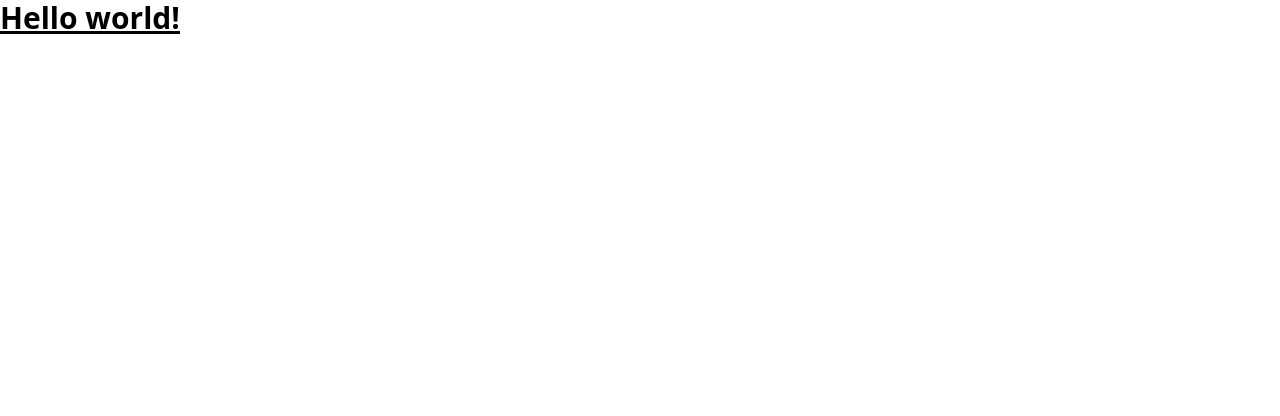
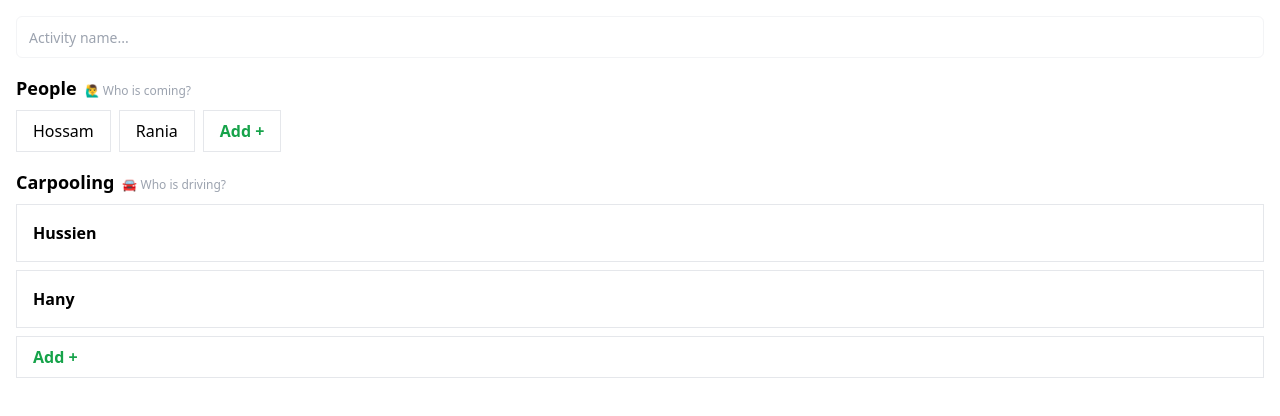
Before and after one commit to hossammourad/activity-planner, a React (Vite) app: page / in a window 1280 px wide. Shown: the top 416 px of the page. Built offline with nearby package versions, Linux system fonts and the light colour scheme.

Commit message:
render people, cars and drag and drop people into cars

```diff
--- /dev/null
+++ b/src/App.tsx
@@ -0,0 +1,99 @@
+import { useState } from "react";
+
+const App = () => {
+  const [people, setPeople] = useState<string[]>(["Hossam", "Rania"]);
+  const [cars, setCars] = useState<{ [key: string]: string[]; }>({ "Hussien": [], "Hany": [] });``
+  const [draggedValue, setDraggedValue] = useState("");
+
+  const renderCars = () => {
+    return Object.keys(cars).map(x => {
+      return (
+        <span
+          key={x}
+          className="border p-4"
+          onDragOver={e => e.preventDefault()}
+          onDrop={(e) => onDrop(e, x)}
+        >
+          <p className="font-semibold" onDrop={(e) => onDrop(e, x)}>{x}</p>
+          {cars[x].length > 0 &&
+            <span className="flex gap-2 mt-2" onDrop={(e) => onDrop(e, x)}>
+              {cars[x].map(y => <span key={y} onDrop={(e) => onDrop(e, x)} className="bg-blue-100 px-4 py-2">{y}</span>)}
+            </span>
+          }
+        </span>
+      );
+    });
+  };
+
+  const renderPeople = () => {
+    return people.map(x => {
+      return <span key={x} className="border px-4 py-2" draggable onDragStart={() => onDragStart(x)}>{x}</span>;
+    });
+  };
+
+  const onDragStart = (x: string) => {
+    setDraggedValue(x);
+  };
+
+  const onDrop = (e: React.DragEvent, carName: string) => {
+    e.stopPropagation();
+    if (!carName || cars[carName].includes(draggedValue)) return;
+    if (!cars[carName]) setCars({ ...cars, [carName]: [draggedValue] });
+    if (cars[carName]) setCars({ ...cars, [carName]: [...cars[carName], draggedValue] });
+    setDraggedValue("");
+  };
+
+  const addPeopleOnClick = () => {
+    const value = window.prompt("Enter your name", "");
+    if (!value?.length) return;
+    if (people.includes(value)) {
+      alert("This name already exists");
+      return;
+    }
+    setPeople([...people, value]);
+  };
+
+  const addCarOnClick = () => {
+    const value = window.prompt("Are bringing your car? Enter your name", "");
+    if (!value?.length) return;
+    if (Object.keys(cars).includes(value)) {
+      alert("This name already exists");
+      return;
+    }
+    setCars({ ...cars, [value]: [] });
+  };
+
+  return (
+    <main className="p-4">
+      <input
+        type="text"
+        placeholder="Activity name..."
+        className="border border-gray-100 px-3 py-2 w-full rounded-md placeholder:text-sm"
+      />
+
+      <section className="my-4">
+        <h1 className="font-semibold text-lg mb-2">
+          People
+          <span className="text-xs font-normal ml-2 text-gray-400">🙋‍♂️ Who is coming?</span>
+        </h1>
+        <div className="flex gap-2">
+          {renderPeople()}
+          <button className="border px-4 py-2 text-green-600 font-semibold cursor-pointer" onClick={addPeopleOnClick}>Add +</button>
+        </div>
+      </section>
+
+      <section>
+        <h1 className="font-semibold text-lg mb-2">
+          Carpooling
+          <span className="text-xs font-normal ml-2 text-gray-400">🚘 Who is driving?</span>
+        </h1>
+        <div className="flex flex-col gap-2">
+          {renderCars()}
+          <span className="border px-4 py-2 text-green-600 font-semibold cursor-pointer" onClick={addCarOnClick}>Add +</span>
+        </div>
+      </section>
+    </main>
+  );
+};
+
+export default App;
--- a/src/components/App.tsx
+++ /dev/null
@@ -1,9 +0,0 @@
-const App = () => {
-  return (
-    <h1 className="text-3xl font-bold underline">
-      Hello world!
-    </h1>
-  );
-};
-
-export default App;
--- a/src/main.tsx
+++ b/src/main.tsx
@@ -1,6 +1,6 @@
 import React from 'react';
 import ReactDOM from 'react-dom/client';
-import App from './components/App';
+import App from './App';
 import "./main.css";
 
 ReactDOM.createRoot(document.getElementById('root') as HTMLElement).render(
```
